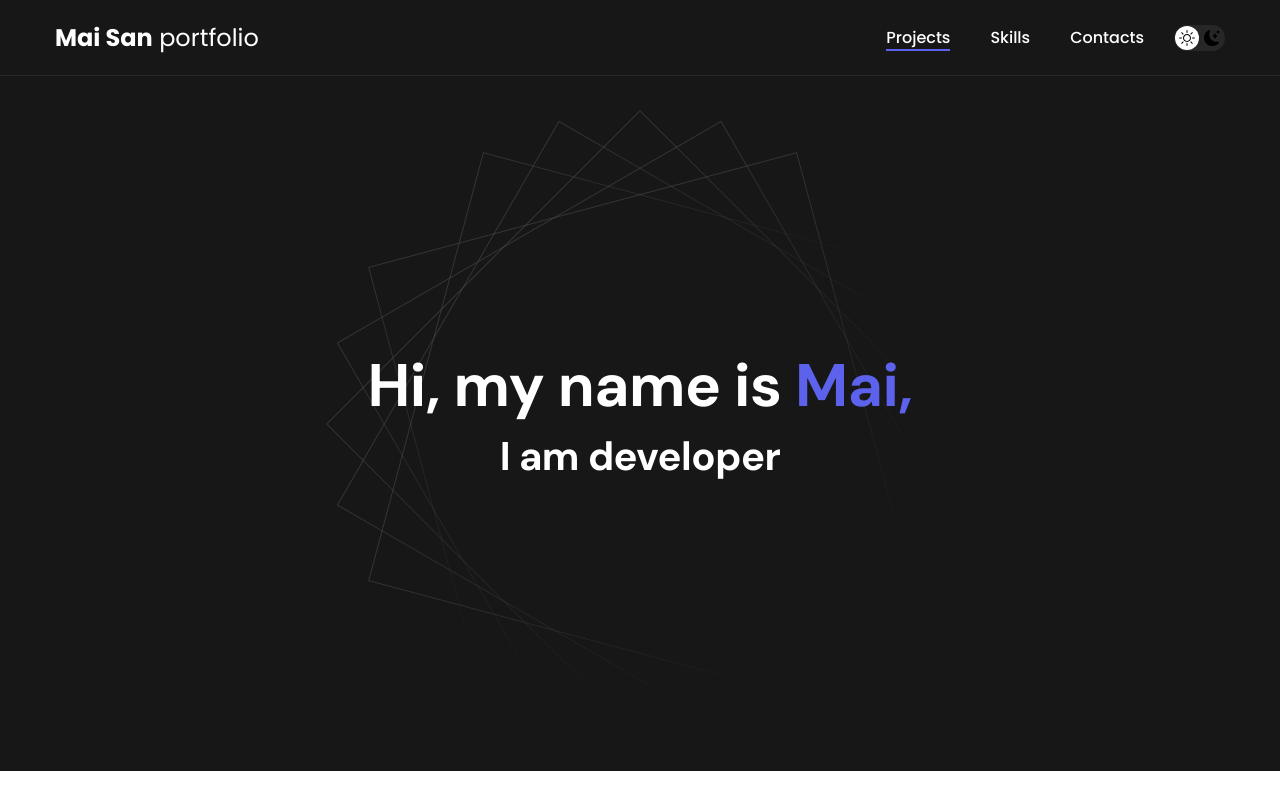
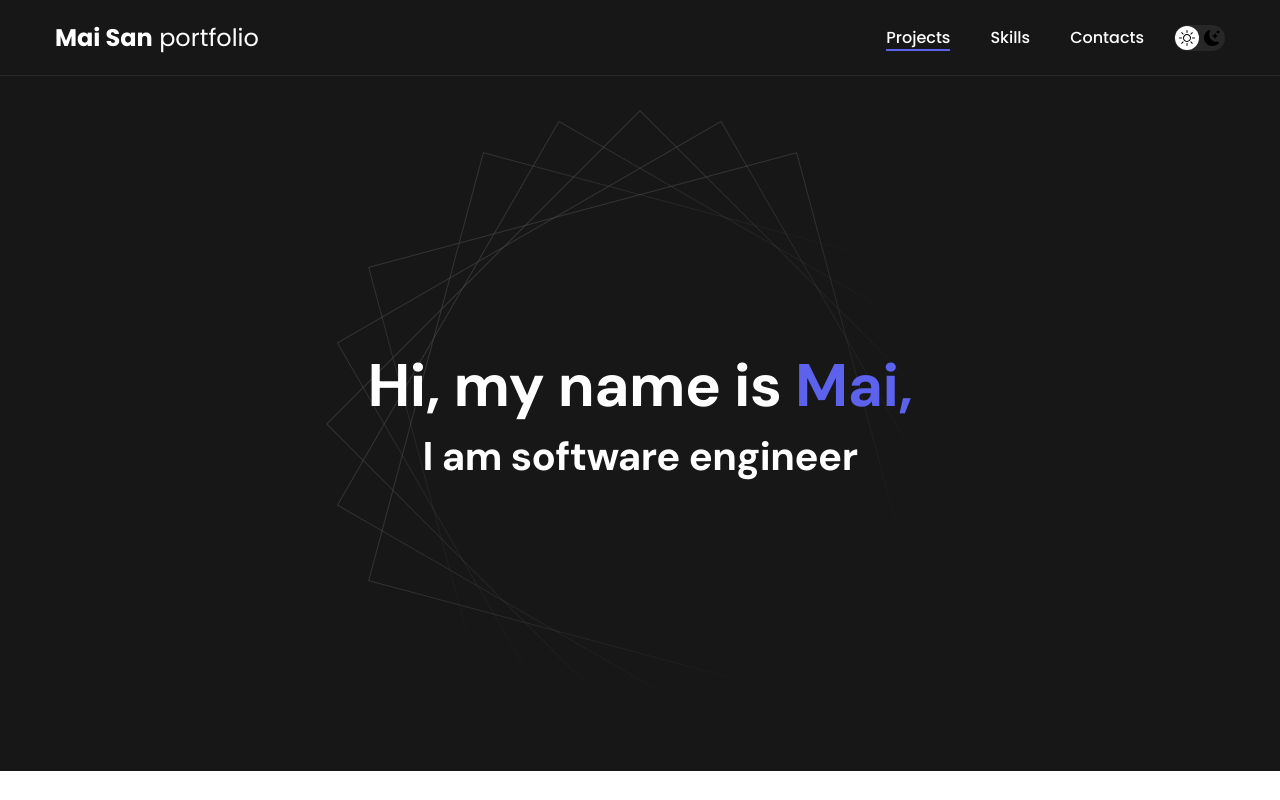
Before and after one commit to SakurajimaMai0212/MaiPortfolio.git.io, a plain HTML site: page index.html in a window 1280 px wide. Shown: the top 800 px of the page. Drawn offline with Linux system fonts and the light colour scheme.

Commit message:
Update index.html

```diff
--- a/index.html
+++ b/index.html
@@ -32,7 +32,7 @@
         <div class="header__wrapper">
             <h1 class="header__title">
                 <strong>Hi, my name is <em>Mai,</em></strong><br>
-                I am developer
+                I am software engineer
             </h1>
         </div>
     </header>
```
